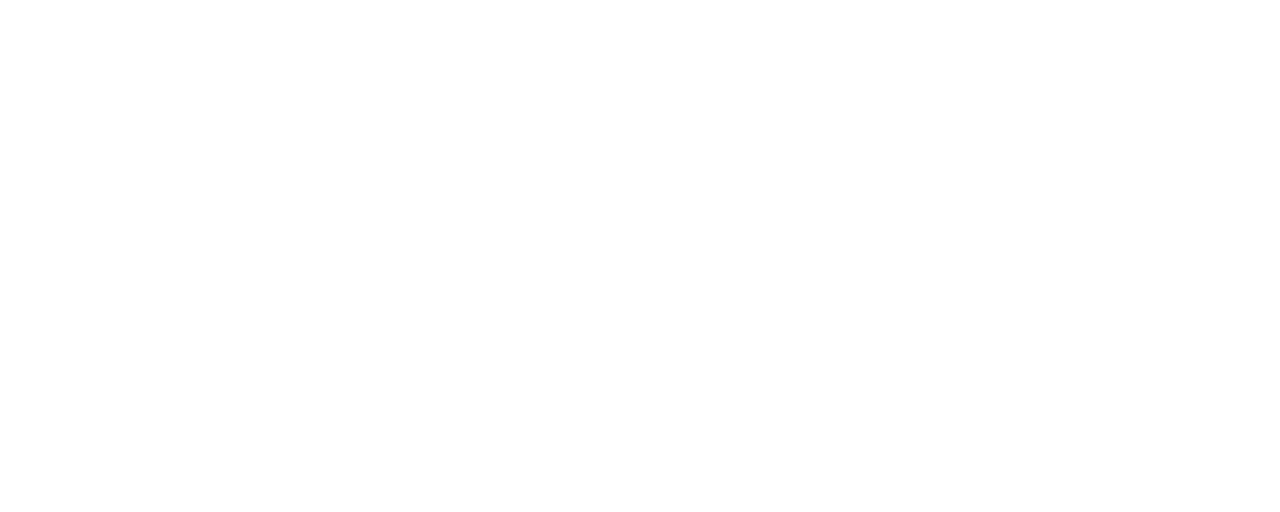
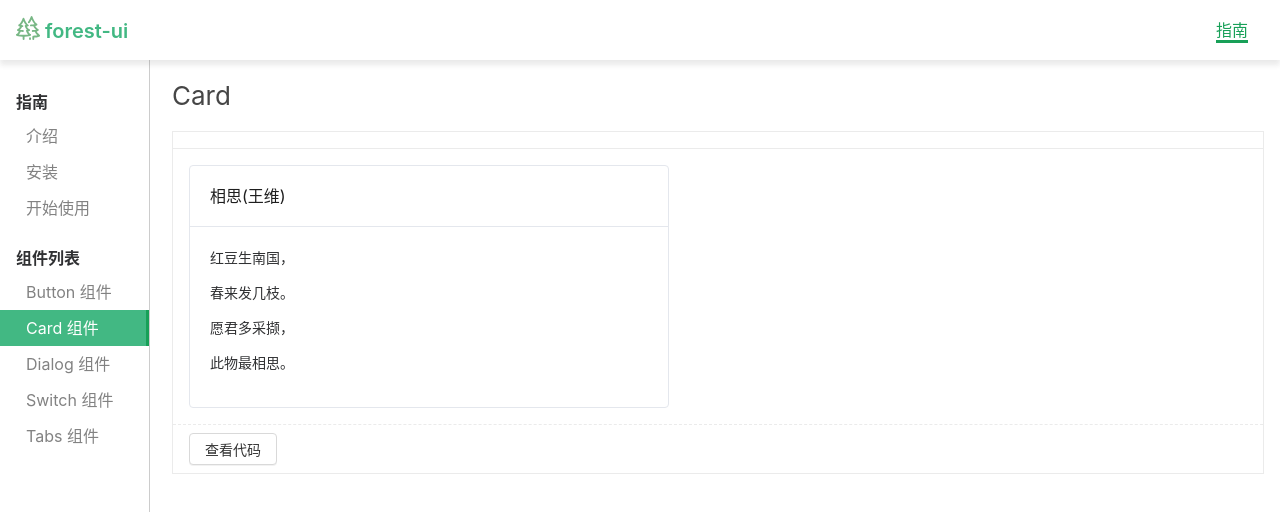
Before and after one commit to Latrevion/forest-vue3-ui, a Vue app: page /#/doc/card in a window 1280 px wide. Before the commit this address had no page. Shown: the top 512 px of the page. Built offline with nearby package versions, Linux system fonts and the light colour scheme.

Commit message:
新增card组件

```diff
--- /dev/null
+++ b/src/components/Card1.demo.vue
@@ -0,0 +1,28 @@
+<demo>
+基础用法
+</demo>
+<template>
+    <Card title="相思(王维)">
+        <p v-for="i in context" :key="i">{{i}}</p>
+    </Card>
+</template>
+
+<script lang="ts">
+import Card from '../lib/Card.vue'
+export default {
+    components: {
+        Card
+    },
+
+    setup() {
+        const context = ['红豆生南国，', '春来发几枝。',
+            '愿君多采撷，', '此物最相思。']
+        return { context }
+    }
+}
+</script>
+<style scoped>
+p{
+    margin-bottom: 14px;
+}
+</style>
--- /dev/null
+++ b/src/components/CardDemo.vue
@@ -0,0 +1,24 @@
+<template>
+    <div>
+        <h1>Card</h1>
+        <Demo :component="Card1demo"></Demo>
+    </div>
+</template>
+<script lang="ts">
+import Demo from './Demo.vue'
+import Card1demo from './Card1.demo.vue'
+
+export default {
+    components: { Demo },
+    setup() {
+        return { Card1demo }
+    }
+}
+</script>
+
+<style lang="scss" scoped>
+h1{
+    color:#464646 ;
+    font-size: 26px;
+}
+</style>
--- /dev/null
+++ b/src/lib/Card.vue
@@ -0,0 +1,41 @@
+<template>
+    <div class="main">
+        <h1>{{title}}</h1>
+        <div>
+            <slot></slot>
+        </div>
+    </div>
+</template>
+
+<script lang="ts" setup>
+const props = defineProps({
+    title: String
+})
+</script>
+
+<style lang="scss" scoped>
+.main {
+    max-width: 480px;
+    max-height: 260px;
+    border-radius: 4px;
+    border: 1px solid #e4e7ed;
+    &:hover{
+        box-shadow: 0px 0px 12px rgba(0, 0, 0, .12);
+    }
+
+    h1 {
+        padding: 18px 20px;
+        font-size: 16px;
+        color: #1e1e1e;
+        border-bottom: 1px solid #e4e7ed;
+    }
+
+    div {
+        padding: 20px;
+        font-size: 14px;
+        color: #303133;
+    }
+
+
+}
+</style>
--- a/src/router.ts
+++ b/src/router.ts
@@ -3,6 +3,7 @@
 import SwitchDemo from './components/SwitchDemo.vue'
 import {createWebHashHistory,createRouter} from 'vue-router'
 import ButtonDemo from './components/ButtonDemo.vue'
+import CardDemo from './components/CardDemo.vue'
 import DialogDemo from './components/DialogDemo.vue'
 import TabsDemo from './components/TabsDemo.vue'
 import Markdown from "./components/Markdown.vue";
@@ -33,6 +34,7 @@
             {path:'button',component:ButtonDemo},
             {path:'dialog',component:DialogDemo},
             {path:'tabs',component:TabsDemo},
+            {path:'card',component:CardDemo}
     ]
     },
 ]
--- a/src/views/Doc.vue
+++ b/src/views/Doc.vue
@@ -19,6 +19,9 @@
         <ol>
           <li>
             <router-link to="/doc/button">Button 组件</router-link>
+          </li>
+          <li>
+            <router-link to="/doc/Card">Card 组件</router-link>
           </li>
           <li>
             <router-link to="/doc/dialog">Dialog 组件</router-link>
```
